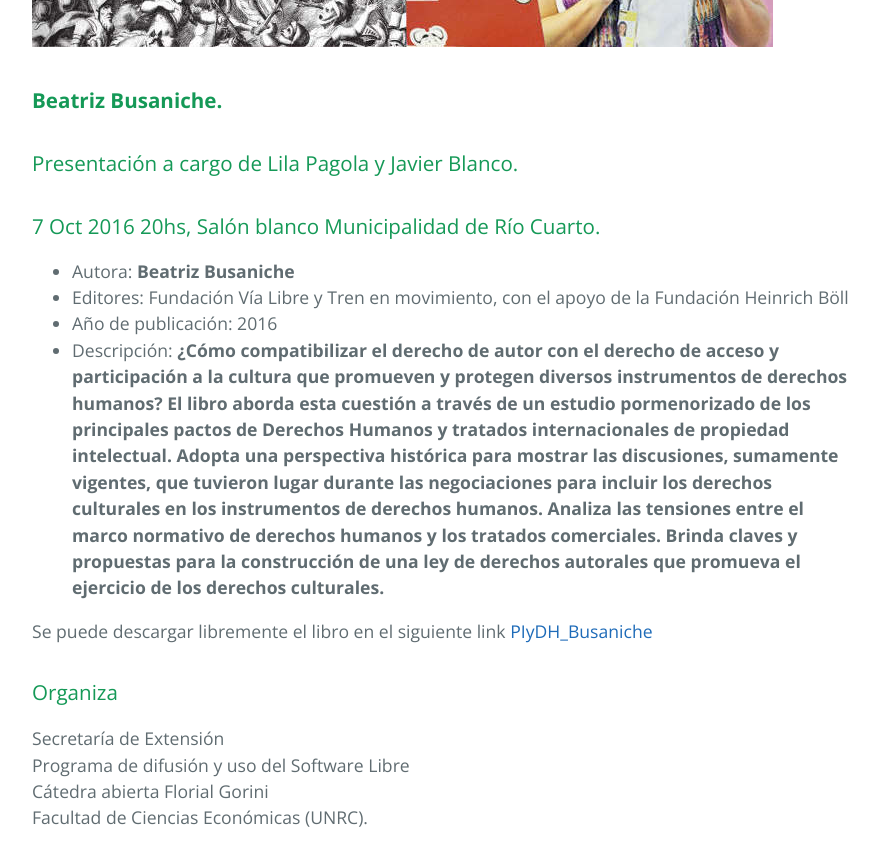
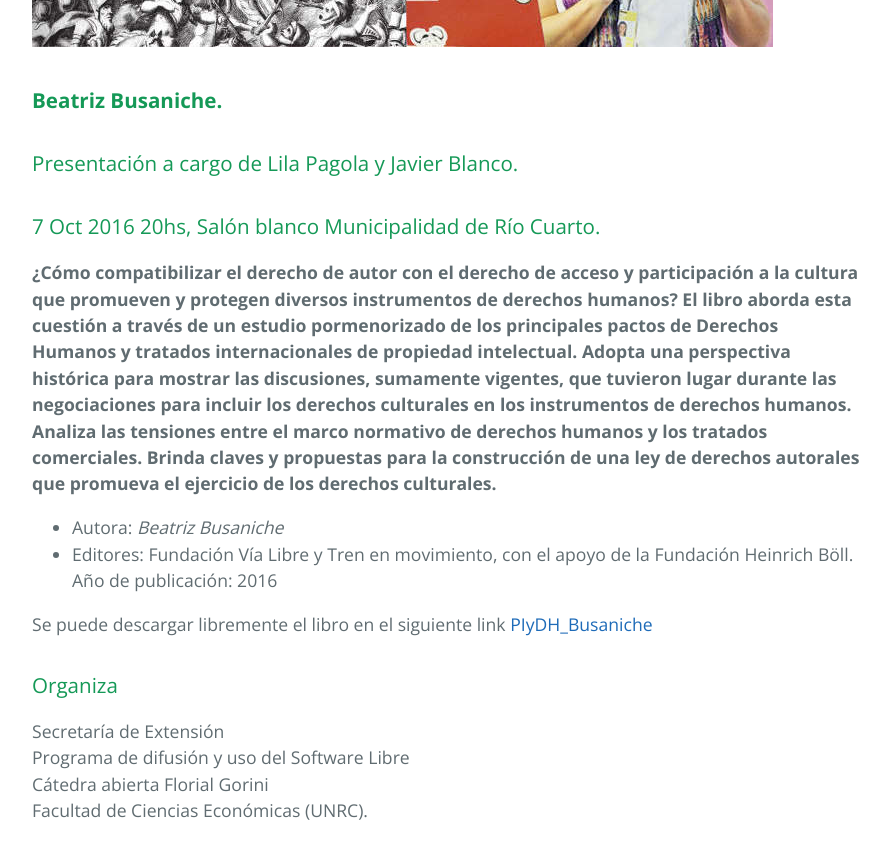
Before and after one commit to pewen/piydh, a Jekyll site: the page built from index.md, in a window 1280 px wide and 900 px high, scrolled down 826 px. Shown: the top 866 px of the window, without its empty margins (192-1082 px from the left). Built offline with Jekyll 4.4.1, drawn with Linux system fonts in a browser that asks for light colours; some of the changed lines change nothing that is shown.

Commit message:
minor changes

```diff
--- a/index.md
+++ b/index.md
@@ -11,10 +11,10 @@ title: {{ site.name }}
 
 ### 7 Oct 2016 20hs, Salón blanco Municipalidad de Río Cuarto.
 
-- Autora: **Beatriz Busaniche**
-- Editores: Fundación Vía Libre y Tren en movimiento, con el apoyo de la Fundación Heinrich Böll
-- Año de publicación: 2016
-- Descripción: **¿Cómo compatibilizar el derecho de autor con el derecho de acceso y participación a la cultura que promueven y protegen diversos instrumentos de derechos humanos? El libro aborda esta cuestión a través de un estudio pormenorizado de los principales pactos de Derechos Humanos y tratados internacionales de propiedad intelectual. Adopta una perspectiva histórica para mostrar las discusiones, sumamente vigentes, que tuvieron lugar durante las negociaciones para incluir los derechos culturales en los instrumentos de derechos humanos. Analiza las tensiones entre el marco normativo de derechos humanos y los tratados comerciales. Brinda claves y propuestas para la construcción de una ley de derechos autorales que promueva el ejercicio de los derechos culturales.**
+**¿Cómo compatibilizar el derecho de autor con el derecho de acceso y participación a la cultura que promueven y protegen diversos instrumentos de derechos humanos? El libro aborda esta cuestión a través de un estudio pormenorizado de los principales pactos de Derechos Humanos y tratados internacionales de propiedad intelectual. Adopta una perspectiva histórica para mostrar las discusiones, sumamente vigentes, que tuvieron lugar durante las negociaciones para incluir los derechos culturales en los instrumentos de derechos humanos. Analiza las tensiones entre el marco normativo de derechos humanos y los tratados comerciales. Brinda claves y propuestas para la construcción de una ley de derechos autorales que promueva el ejercicio de los derechos culturales.**
+
+- Autora: *Beatriz Busaniche*
+- Editores: Fundación Vía Libre y Tren en movimiento, con el apoyo de la Fundación Heinrich Böll. Año de publicación: 2016
 
 Se puede descargar libremente el libro en el siguiente link [PIyDH_Busaniche](
 http://www.vialibre.org.ar/wp-content/uploads/2016/04/piydh_busaniche.pdf)
```
